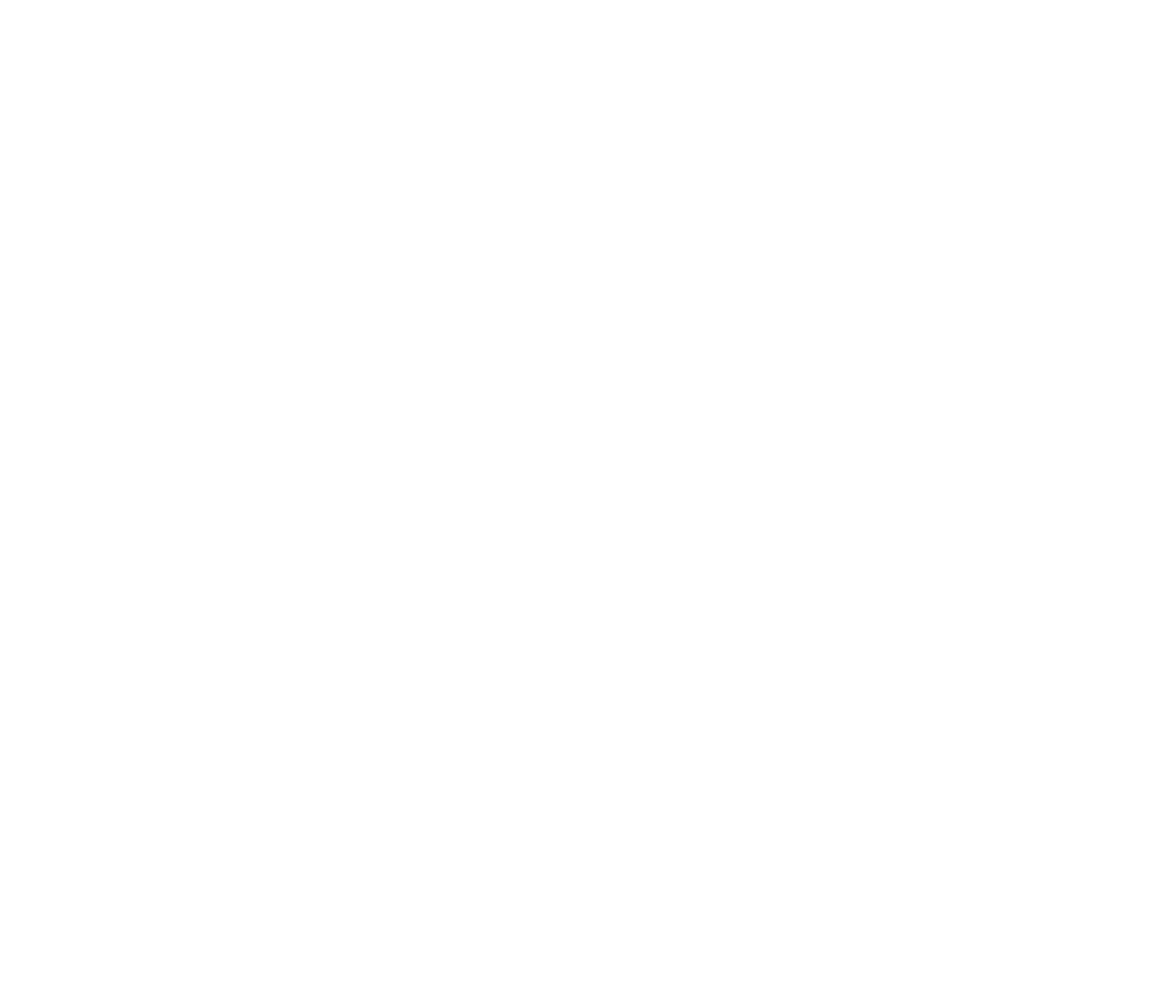
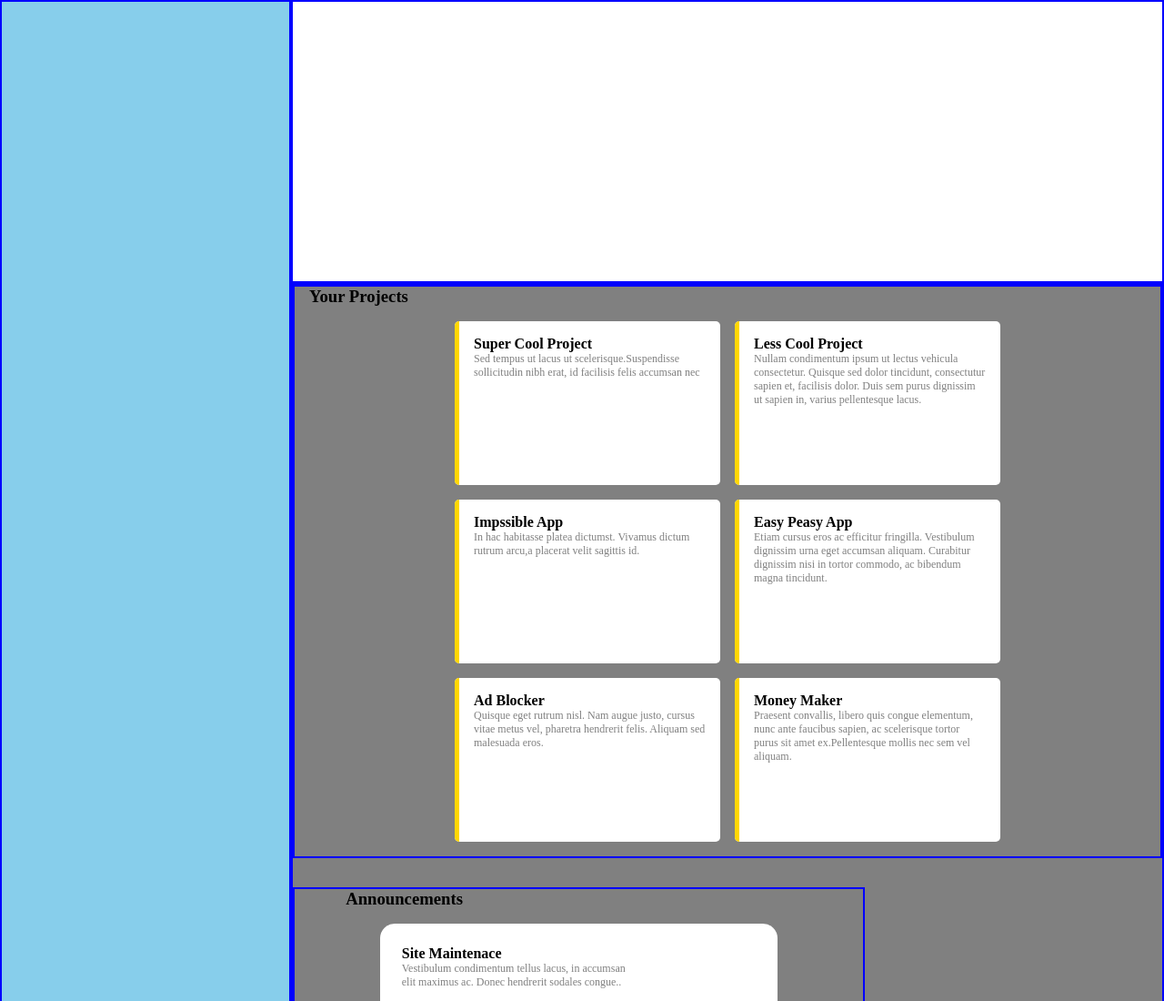
Before and after one commit to abdul-rasheed1/admin-dashboard, a plain HTML site: page index.html in a window 1280 px wide. Shown: the top 1100 px of the page at 91% size. Before the commit the page ends 800 px from the top, so only its background shows below. Drawn offline with Linux system fonts and the light colour scheme.

Commit message:
the basic structure has been designed witha good level of responsiveness

```diff
--- a/index.html
+++ b/index.html
@@ -1,5 +1,154 @@
 <!Doctype html>
 <html lang="en">
-<head></head>
-<body></body>
+<head>
+	<meta charset="UTF-8">
+	<meta name="viewport" content="width=device-width initial-scale=1.0">
+	<title>admin dashboard</title>
+	<link rel="stylesheet" href="styles.css">
+</head>
+<body>
+	<div class="container">
+
+		<section class="menu perim">
+
+		</section>
+		<section class="head perim">
+
+		</section>
+
+
+		<!--###############   MAIN CONTENT SECTION  ######################-->
+
+		<section class="main perim">
+			<section class="subone perim">
+				<h3 class="subtitleone">Your Projects</h3>
+				<div class="proj">
+					<article class="card">
+						<div class="gold"></div>
+						<div class="cont">
+							<h4>Super Cool Project</h4>
+							<p>Sed tempus ut lacus ut scelerisque.Suspendisse sollicitudin nibh erat, id facilisis felis accumsan nec</p>
+						</div>
+					<div class="ic"></div>
+					</article>
+					<article class="card">
+						<div class="gold"></div>
+						<div class="cont">
+							<h4>Less Cool Project</h4>
+							<p>
+								Nullam condimentum ipsum ut lectus vehicula consectetur. Quisque sed dolor tincidunt, consectutur sapien et, facilisis dolor. Duis sem purus dignissim ut sapien in, varius pellentesque lacus.
+							</p>
+						</div>
+					<div class="ic"></div>
+					</article>
+					<article class="card">
+						<div class="gold"></div>
+						<div class="cont">
+							<h4> Impssible App</h4>
+							<p>
+								In hac habitasse platea dictumst. Vivamus dictum rutrum arcu,a placerat velit sagittis id.
+							</p>
+						</div>
+					    <div class="ic"></div>
+					</article>
+					<article class="card">
+						<div class="gold"></div>
+						<div class="cont">
+							<h4>Easy Peasy App</h4>
+							<p>
+								Etiam cursus eros ac efficitur fringilla. Vestibulum dignissim urna eget accumsan aliquam. Curabitur dignissim nisi in tortor commodo, ac bibendum magna tincidunt.
+							</p>
+						</div>
+					<div class="ic"></div>
+					</article>
+					<article class="card">
+						<div class="gold"></div>
+						<div class="cont">
+							<h4>Ad Blocker</h4>
+							<p>
+								Quisque eget rutrum nisl. Nam augue justo, cursus vitae metus vel, pharetra hendrerit felis. Aliquam sed malesuada eros.
+						</div>
+					<div class="ic"></div>
+					</article>
+					<article class="card">
+						<div class="gold"></div>
+						<div class="cont">
+							<h4>Money Maker</h4>
+							<p>
+								Praesent convallis, libero quis congue elementum, nunc ante faucibus sapien, ac scelerisque tortor purus sit amet ex.Pellentesque mollis nec sem vel aliquam.
+							</p>
+						</div>
+					<div class="ic"></div>
+					</article>
+
+
+				</div>
+			</section>
+			<section class="subtwo perim">
+				<h3 class="subtitletwo">Announcements</h3>
+				<div class="Announc">
+					<article>
+						<div class="anunc">
+							<h4>Site Maintenace</h4>
+							<p>
+								Vestibulum condimentum tellus lacus, in accumsan elit maximus ac. Donec hendrerit sodales congue..
+							</p>
+						</div>
+
+						<div class="anunc">
+							<h4>Community Share Day</h4>
+							<p>
+								Nam vel lectus tincidunt, rutrum nulla eu, ornare libero. Aliquam dictum accumsan porttitor..
+							</p>
+						</div>
+						<div class="anunc">
+							<h4>Updated Privacy Policy</h4>
+							<p>Phasellus efficitur nisi eget elit consectetur, eget condimentum ante auctor. Cras fringilla sagittis sem in mattis...</p>
+						</div>
+
+					</article>
+					</div>
+
+					<h3 class="subtitletwo">Trending</h3>
+
+
+					<article class="tren">
+						<div class="prof">
+						<div>
+							<h4>@tegan</h4>
+							<p>World peace builder</p>
+						</div>
+					</div>
+
+						<div class="prof">
+
+							<div>
+								<h4>@morgan</h4>
+								<p>Super Cool Project</p>
+							</div>
+						</div>
+
+
+						<div class="prof">
+							<div>
+								<h4>@kendall</h4>
+								<p>Life Changing App</p>
+							</div>
+						</div>
+
+
+
+						<div class="prof">
+							<div>
+								<h4>@alex</h4>
+								<p>No Traffic maker</p>
+							</div>
+						</div>
+
+					</article>
+
+			</section>
+		</section>
+	</div>
+</body>`
 </html>
--- /dev/null
+++ b/styles.css
@@ -0,0 +1,146 @@
+*{
+	box-sizing:border-box;
+	margin:0;
+	padding:0;
+}
+
+.perim{
+	border:2px solid blue;
+}
+
+div.container{
+	display:grid;
+	grid-template-columns:repeat(4, 1fr);
+	grid-template-rows:repeat(10,1fr);
+	width:100%;
+	height:100%;
+}
+
+
+
+
+
+/*###################  MENU SECTION ########*/
+
+section.menu{
+	grid-row:1/11;
+	background-color:skyblue;
+}
+
+
+
+
+section.head{
+	grid-column:2/5;
+	grid-row:1/3;
+}
+
+
+
+
+/*#################### MAIN CONTENT SECTION*####################*/
+section.main{
+	grid-column:2/5;
+	grid-row:3/11;
+	display:flex;
+	gap:2rem;
+	flex-wrap: wrap;
+	background-color: grey;
+}
+
+
+
+
+section.subone{
+	min-width:60%;
+	flex-grow:1;
+
+}
+
+.subtitleone{
+	margin-left:1rem;
+}
+
+p{
+	font-size:12px;
+	color:grey;
+}
+
+div.proj{
+	display:grid;
+    grid-template-columns:repeat(auto-fit, minmax(200px,1fr));
+    /*grid-template-rows: repeat(3,1fr);*/
+	gap:1rem;
+	max-width:600px;
+	margin:1rem auto;
+
+
+}
+
+article.card{
+ min-width:45%%;
+ height:180px;
+
+ border-radius:5px;
+ display:grid;
+ grid-template-column:repeat(10,1fr);
+ grid-template-row:repeat(4, 1fr);
+ background-color:white;
+}
+
+ div.gold{
+grid-column:1/2;
+grid-row:1/5;
+background-color:gold;
+border-top-left-radius: 5px;
+border-bottom-left-radius: 5px;
+width:5px;
+}
+
+article div.cont{
+grid-column:2/11;
+grid-row:1/4;
+padding:1em;
+}
+
+article div.ic{
+	grid-column: 2/11;
+	grid-row: 4/5;
+}
+
+
+
+section.subtwo{
+	min-width:35%;
+	flex-grow:0.5;
+
+}
+
+.subtitletwo{
+	margin-left:3em;
+}
+
+div.Announc{
+	background-color:white;
+	width:70%;
+	margin:1em auto;
+	padding:0.5em;
+	border-radius:1em;
+}
+div.anunc{
+	max-width:250px;
+	margin:1em;
+}
+
+
+article.tren{
+	background-color: white;
+	width:70%;
+	padding:0.5em;
+	border-radius:1em;
+	margin:1em auto;
+}
+
+div.prof{
+	margin:1em;
+}
```
